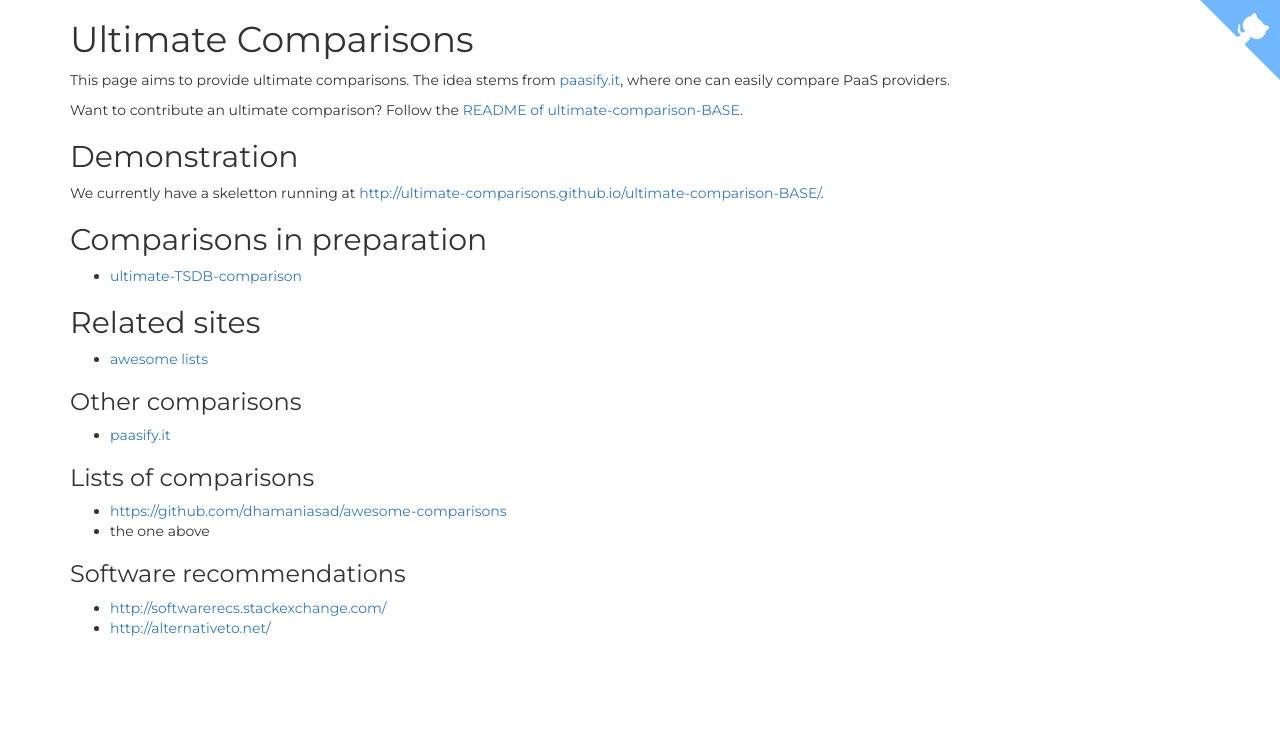
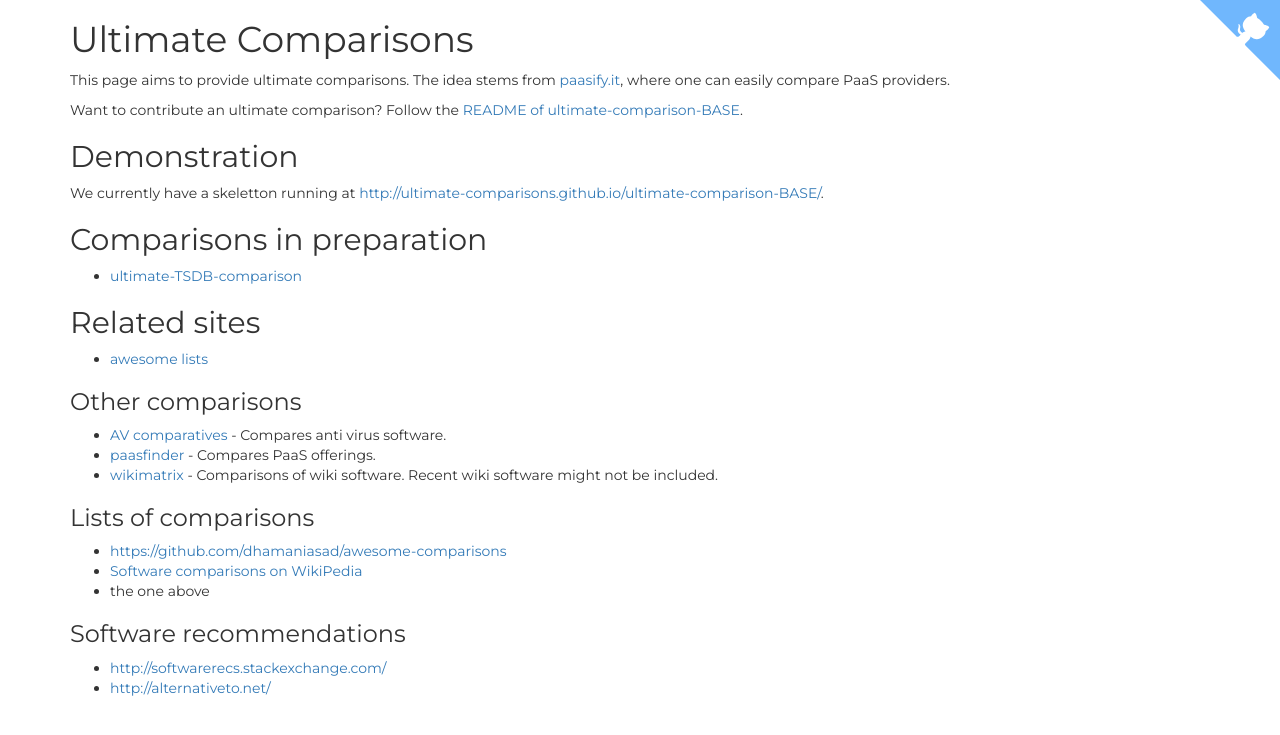
Before and after one commit to ultimate-comparisons/ultimate-comparisons.github.io, a Jekyll site: the page built from index.md, in a window 1280 px wide. Shown: the top 735 px of the page. Built offline with Jekyll 4.4.1, drawn with Linux system fonts in a browser that asks for light colours.

Commit message:
Add other comparisons
Also use new name of passfinder

```diff
--- a/index.md
+++ b/index.md
@@ -21,10 +21,13 @@ We currently have a skeletton running at <http://ultimate-comparisons.github.io/
  * [awesome lists](https://github.com/jnv/lists)
 
 ### Other comparisons
- * [paasify.it](http://www.paasify.it/)
+ * [AV comparatives](http://www.av-comparatives.org/) - Compares anti virus software.
+ * [paasfinder](https://paasfinder.org/) - Compares PaaS offerings.
+ * [wikimatrix](http://www.wikimatrix.org/) - Comparisons of wiki software. Recent wiki software might not be included.
 
 ### Lists of comparisons
  * <https://github.com/dhamaniasad/awesome-comparisons>
+ * [Software comparisons on WikiPedia](https://en.wikipedia.org/wiki/Category:Software_comparisons)
  * the one above
 
 ### Software recommendations
```
